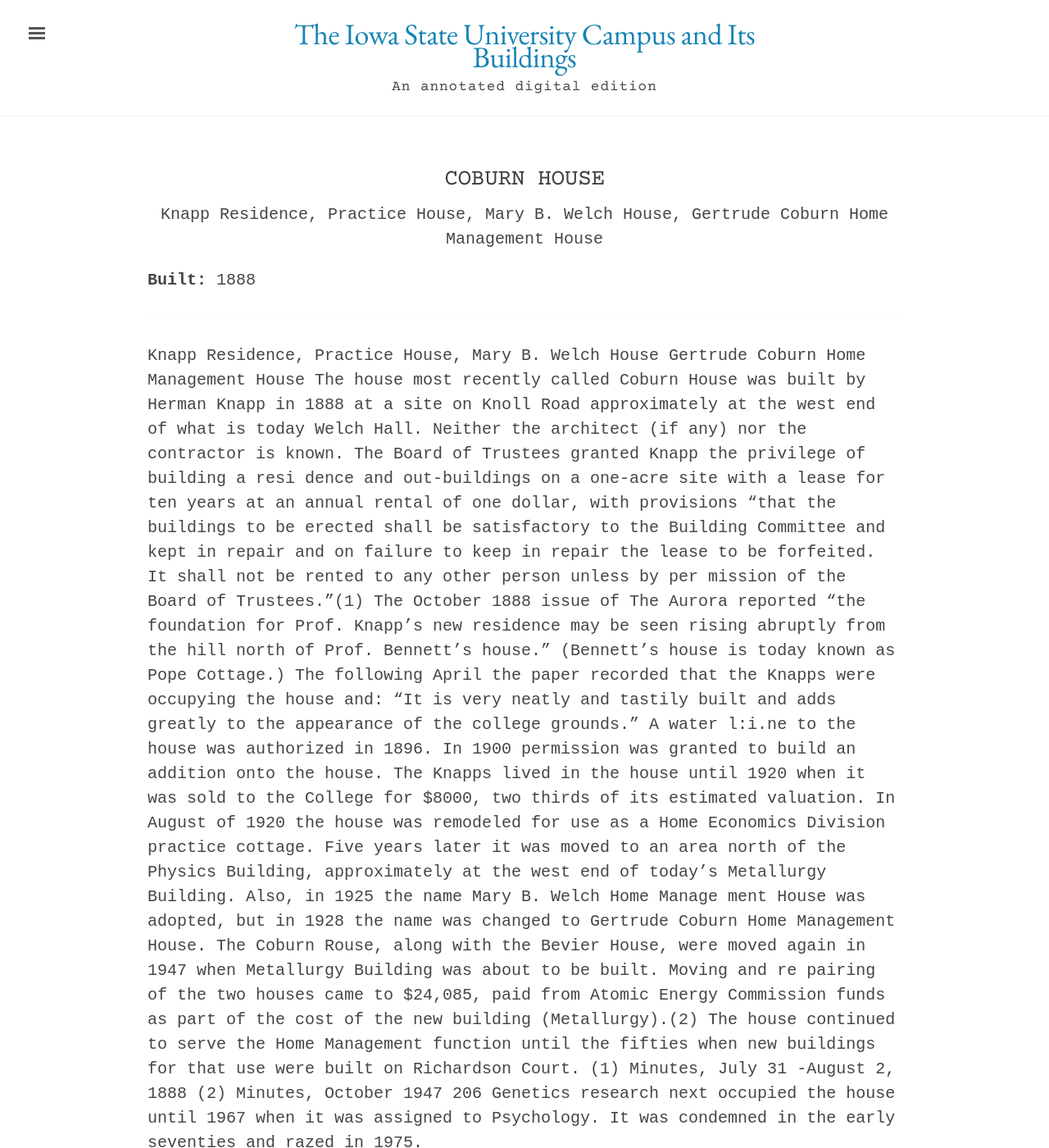
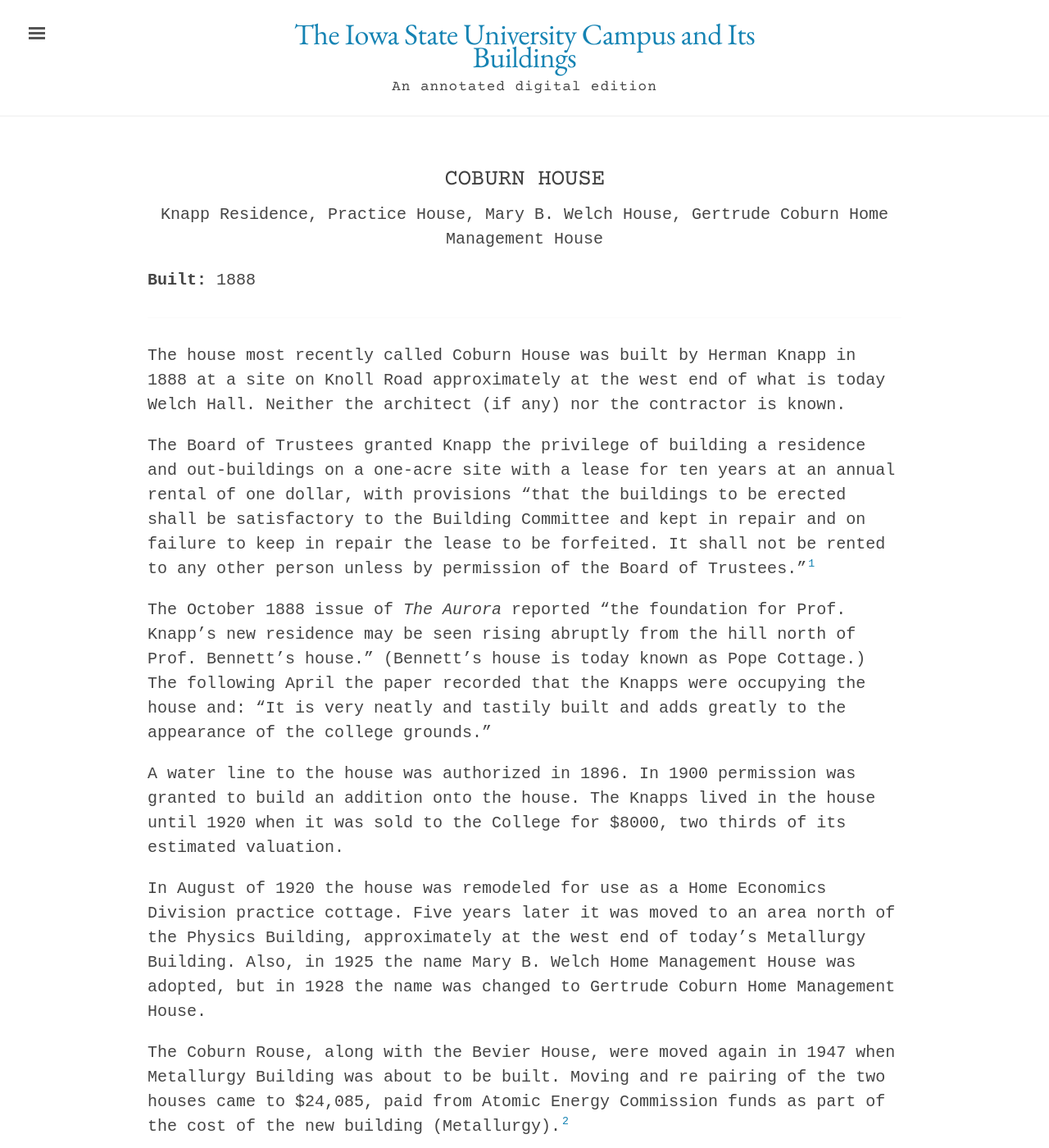
Before and after one commit to emanderson811/day-edition, a Jekyll site: the page built from _texts/buildings/041day-coburn-house.md, in a window 1280 px wide and 1400 px high. Shown: the whole window at 82% size. Built offline with Jekyll 4.4.1, drawn with Linux system fonts in a browser that asks for light colours; some of the changed text lies outside the part shown.

Commit message:
Update 041day-coburn-house.md

```diff
--- a/_texts/buildings/041day-coburn-house.md
+++ b/_texts/buildings/041day-coburn-house.md
@@ -17,20 +17,23 @@
 publication-date: 1980
 ---
 ---
-Knapp Residence, Practice House, Mary B. Welch House
-Gertrude Coburn Home Management House
-The house most recently called Coburn House was built by Herman Knapp
-in 1888 at a site on Knoll Road approximately at the west end of what is today Welch Hall. Neither the architect (if any) nor the contractor is known.
-The Board of Trustees granted Knapp the privilege of building a resi dence and out-buildings on a one-acre site with a lease for ten years at an annual rental of one dollar, with provisions "that the buildings to be erected shall be satisfactory to the Building Committee and kept in repair and on failure to keep in repair the lease to be forfeited. It shall not be rented to any other person unless by per mission of the Board of Trustees."(1)
-The October 1888 issue of The Aurora reported "the foundation for Prof. Knapp's new residence may be seen rising abruptly from the hill north of Prof. Bennett's house." (Bennett's house is today known as Pope Cottage.) The following April the paper recorded that the Knapps were occupying the house and: "It is very neatly and tastily built and adds greatly to the appearance of the college grounds."
-A water l:i.ne to the house was authorized in 1896. In 1900 permission was granted to build an addition onto the house. The Knapps lived in the house until 1920 when it was sold to the College for $8000, two
-thirds of its estimated valuation.
-In August of 1920 the house was remodeled for use as a Home Economics Division practice cottage. Five years later it was moved to an area north of the Physics Building, approximately at the west end of today's Metallurgy Building. Also, in 1925 the name Mary B. Welch Home Manage ment House was adopted, but in 1928 the name was changed to Gertrude Coburn Home Management House.
-The Coburn Rouse, along with the Bevier House, were moved again in 1947 when Metallurgy Building was about to be built. Moving and re pairing of the two houses came to $24,085, paid from Atomic Energy Commission funds as part of the cost of the new building (Metallurgy).(2)
-The house continued to serve the Home Management function until the
-fifties when new buildings for that use were built on Richardson Court.
-(1) Minutes, July 31 -August 2, 1888
-(2) Minutes, October 1947
-206
-Genetics research next occupied the house until 1967 when it was assigned to Psychology. It was condemned in the early seventies and
-razed in 1975.
+
+The house most recently called Coburn House was built by Herman Knapp in 1888 at a site on Knoll Road approximately at the west end of what is today Welch Hall. Neither the architect (if any) nor the contractor is known.
+
+The Board of Trustees granted Knapp the privilege of building a residence and out-buildings on a one-acre site with a lease for ten years at an annual rental of one dollar, with provisions "that the buildings to be erected shall be satisfactory to the Building Committee and kept in repair and on failure to keep in repair the lease to be forfeited. It shall not be rented to any other person unless by permission of the Board of Trustees."[^fn1]
+
+The October 1888 issue of *The Aurora* reported "the foundation for Prof. Knapp's new residence may be seen rising abruptly from the hill north of Prof. Bennett's house." (Bennett's house is today known as Pope Cottage.) The following April the paper recorded that the Knapps were occupying the house and: "It is very neatly and tastily built and adds greatly to the appearance of the college grounds."
+
+A water line to the house was authorized in 1896. In 1900 permission was granted to build an addition onto the house. The Knapps lived in the house until 1920 when it was sold to the College for $8000, two thirds of its estimated valuation.
+
+In August of 1920 the house was remodeled for use as a Home Economics Division practice cottage. Five years later it was moved to an area north of the Physics Building, approximately at the west end of today's Metallurgy Building. Also, in 1925 the name Mary B. Welch Home Management House was adopted, but in 1928 the name was changed to Gertrude Coburn Home Management House.
+
+The Coburn Rouse, along with the Bevier House, were moved again in 1947 when Metallurgy Building was about to be built. Moving and re pairing of the two houses came to $24,085, paid from Atomic Energy Commission funds as part of the cost of the new building (Metallurgy).[^fn2]
+
+The house continued to serve the Home Management function until the fifties when new buildings for that use were built on Richardson Court.
+
+[^fn1]: Minutes, July 31 -August 2, 1888
+
+[^fn2]: Minutes, October 1947
+
+Genetics research next occupied the house until 1967 when it was assigned to Psychology. It was condemned in the early seventies and razed in 1975.
```
